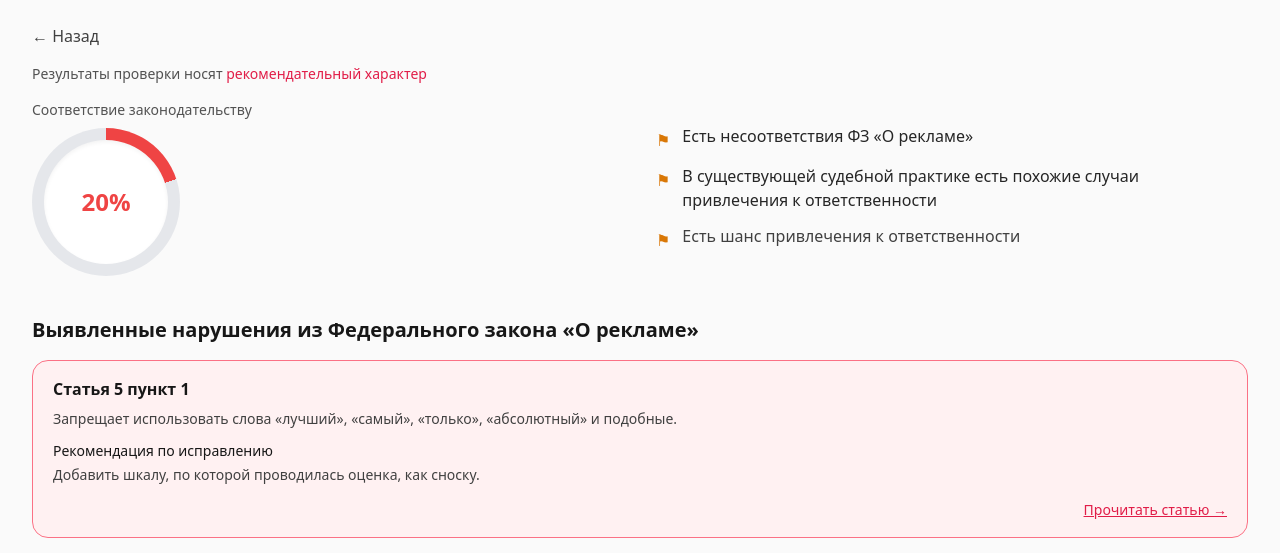
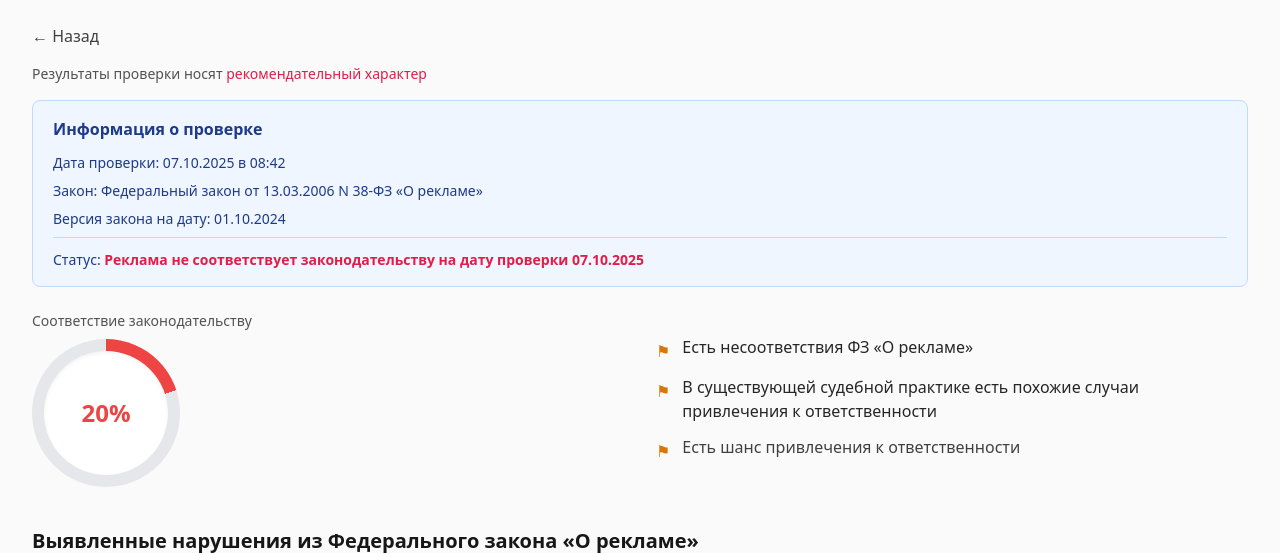
Before and after one commit to YrWaifu/Consultant, a FastAPI app: page /v2/report in a window 1280 px wide. Shown: the part 118-671 px from the top of the page. Run offline with FastAPI, Linux system fonts and the light colour scheme; style sheets or scripts are compiled from the project's sources; some libraries are stand-ins or nearby versions.

Commit message:
added date to fz

```diff
--- a/backend/app/services/report_stub.py
+++ b/backend/app/services/report_stub.py
@@ -1,5 +1,6 @@
 # Простая заглушка отчёта: bad / medium / good
 from dataclasses import dataclass
+from datetime import datetime, date
 
 def _ring_color(percent: int) -> str:
     if percent >= 80:
@@ -101,6 +102,11 @@ def make_report(case: str = "bad") -> dict:
     ring_color = _ring_color(percent)
     ring_deg = float(percent) * 3.6
 
+    # Дата проверки и информация о законе
+    check_date = datetime.now()
+    law_version_date = date(2024, 10, 1)  # Дата последних изменений в ФЗ «О рекламе»
+    law_name = "Федеральный закон от 13.03.2006 N 38-ФЗ «О рекламе»"
+
     return {
         "percent": percent,
         "ring_color": ring_color,
@@ -110,6 +116,10 @@ def make_report(case: str = "bad") -> dict:
         "flags": flags,
         "cases": cases,
         "footer_note": footer,
+        # Юридическая информация
+        "check_date": check_date,
+        "law_name": law_name,
+        "law_version_date": law_version_date,
     }
 
 
--- a/backend/app/templates/pages/check_report_v2.html
+++ b/backend/app/templates/pages/check_report_v2.html
@@ -11,6 +11,35 @@
 <p class="text-sm text-neutral-600 mb-4">
     Результаты проверки носят <span class="text-rose-600 font-medium">рекомендательный характер</span>
 </p>
+
+<!-- Юридическая информация о проверке -->
+<div class="bg-blue-50 border border-blue-200 rounded-lg px-5 py-4 mb-6">
+    <h3 class="font-semibold text-blue-900 mb-3">Информация о проверке</h3>
+    <div class="space-y-2 text-sm text-blue-900">
+        <div>
+            <span class="font-medium">Дата проверки:</span>
+            {{ check_date.strftime('%d.%m.%Y в %H:%M') }}
+        </div>
+        <div>
+            <span class="font-medium">Закон:</span>
+            {{ law_name }}
+        </div>
+        <div>
+            <span class="font-medium">Версия закона на дату:</span>
+            {{ law_version_date.strftime('%d.%m.%Y') }}
+        </div>
+        <div class="mt-3 pt-3 border-t border-blue-200">
+            <span class="font-medium">Статус:</span>
+            {% if percent >= 80 %}
+                <span class="text-emerald-600 font-semibold">Реклама соответствует законодательству на дату проверки {{ check_date.strftime('%d.%m.%Y') }}</span>
+            {% elif percent >= 50 %}
+                <span class="text-amber-600 font-semibold">Реклама частично соответствует законодательству на дату проверки {{ check_date.strftime('%d.%m.%Y') }}</span>
+            {% else %}
+                <span class="text-rose-600 font-semibold">Реклама не соответствует законодательству на дату проверки {{ check_date.strftime('%d.%m.%Y') }}</span>
+            {% endif %}
+        </div>
+    </div>
+</div>
 
 <div class="grid grid-cols-1 md:grid-cols-2 gap-8 items-center">
     <!-- Кольцо -->
```
